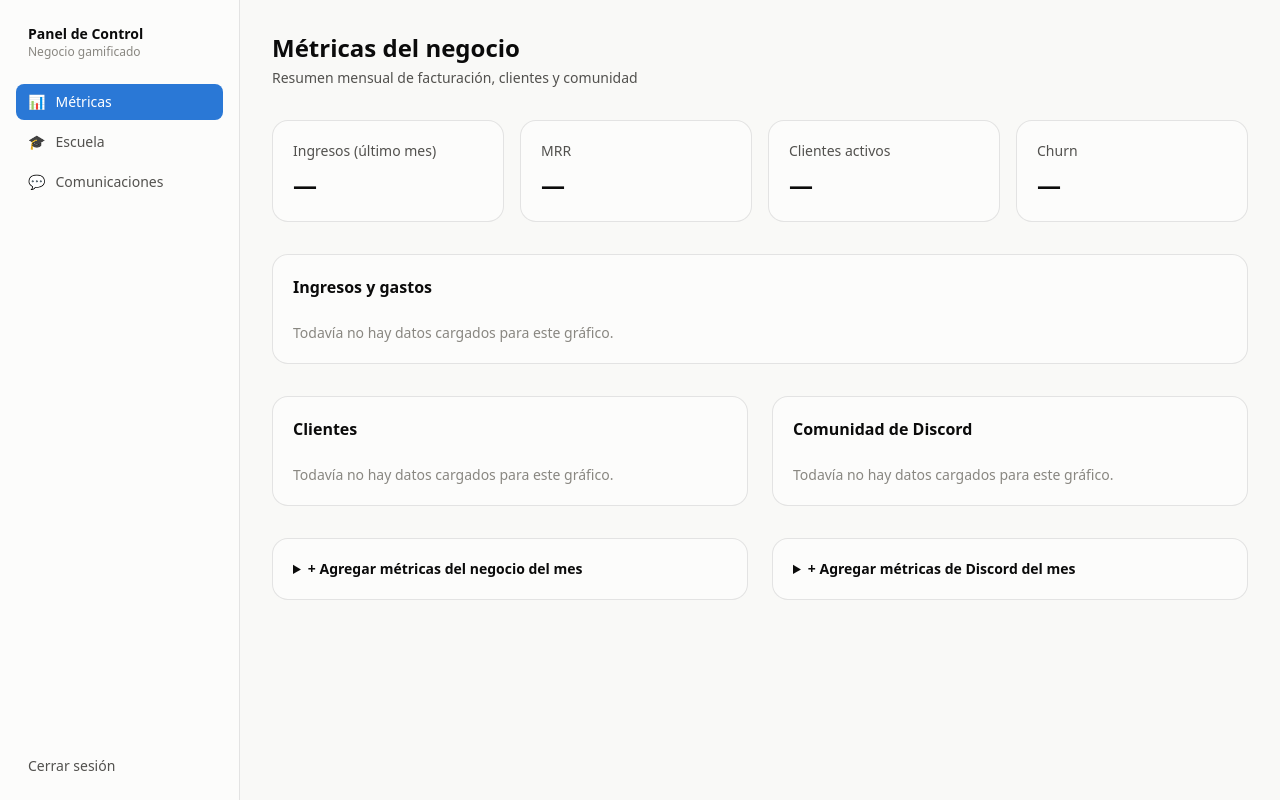
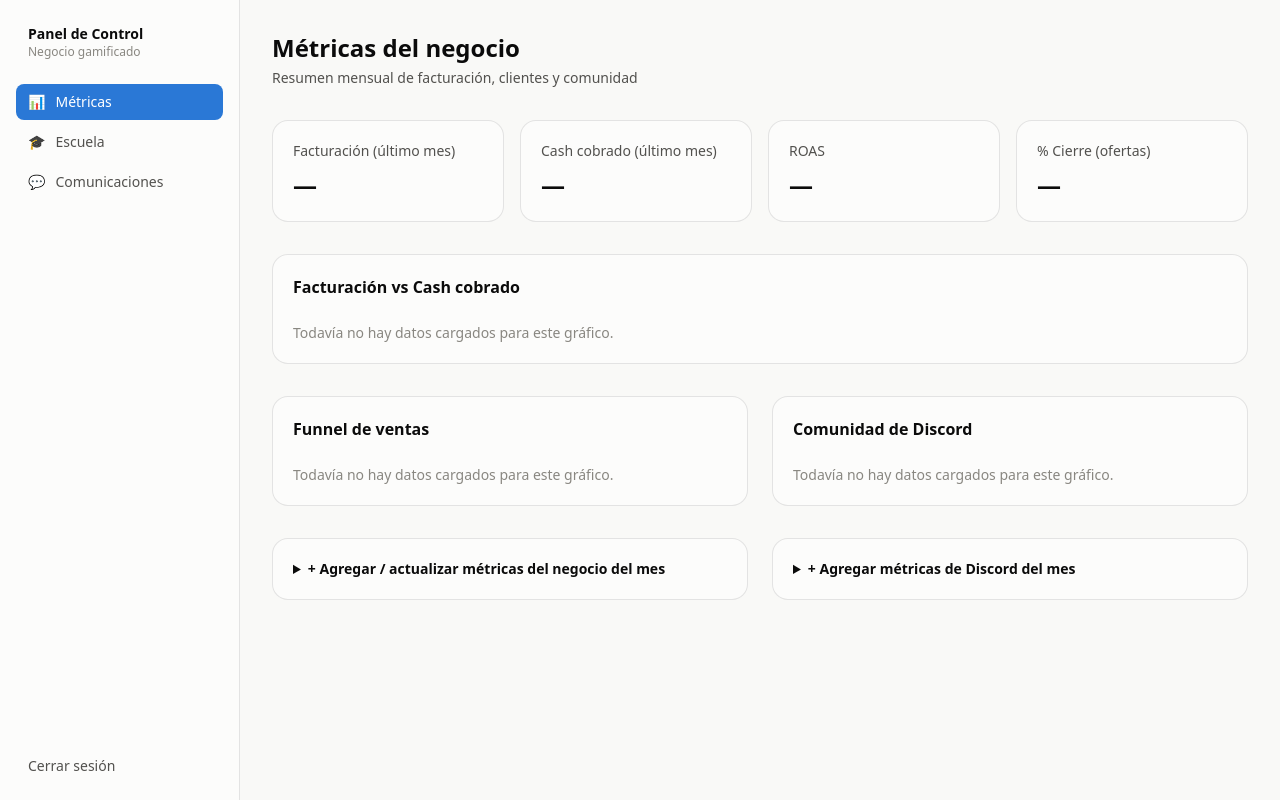
Before and after one commit to ricardods9512-pixel/Ricardo-DASHBOARD, a Next.js app: page / in a window 1280 px wide. Built offline with nearby package versions, Linux system fonts and the light colour scheme; no server answers; the database is empty.

Commit message:
Add files via upload

```diff
--- a/src/app/(dashboard)/metrics-actions.ts
+++ b/src/app/(dashboard)/metrics-actions.ts
@@ -13,16 +13,23 @@ function numOrNull(formData: FormData, key: string) {
 export async function addBusinessMetric(formData: FormData) {
   const supabase = await createClient()
 
-  const { error } = await supabase.from('business_metrics').insert({
-    month: formData.get('month') as string,
-    revenue: numOrNull(formData, 'revenue'),
-    expenses: numOrNull(formData, 'expenses'),
-    new_clients: numOrNull(formData, 'new_clients'),
-    active_clients: numOrNull(formData, 'active_clients'),
-    mrr: numOrNull(formData, 'mrr'),
-    churn_rate: numOrNull(formData, 'churn_rate'),
-    conversion_rate: numOrNull(formData, 'conversion_rate'),
-  })
+  const { error } = await supabase.from('business_metrics').upsert(
+    {
+      month: formData.get('month') as string,
+      ads_investment: numOrNull(formData, 'ads_investment'),
+      new_followers: numOrNull(formData, 'new_followers'),
+      conversations: numOrNull(formData, 'conversations'),
+      triage_scheduled: numOrNull(formData, 'triage_scheduled'),
+      triage_completed: numOrNull(formData, 'triage_completed'),
+      sales_calls_scheduled: numOrNull(formData, 'sales_calls_scheduled'),
+      sales_calls_completed: numOrNull(formData, 'sales_calls_completed'),
+      offers_given: numOrNull(formData, 'offers_given'),
+      offers_accepted: numOrNull(formData, 'offers_accepted'),
+      sales_amount: numOrNull(formData, 'sales_amount'),
+      cash_collected: numOrNull(formData, 'cash_collected'),
+    },
+    { onConflict: 'month' }
+  )
 
   if (error) throw new Error(error.message)
   revalidatePath('/')
--- a/src/app/(dashboard)/page.tsx
+++ b/src/app/(dashboard)/page.tsx
@@ -39,20 +39,27 @@ export default async function MetricasPage() {
   const latest = business[business.length - 1]
   const previous = business[business.length - 2]
 
-  const revenueDelta = pctDelta(latest?.revenue ?? null, previous?.revenue ?? null)
-  const activeDelta = pctDelta(latest?.active_clients ?? null, previous?.active_clients ?? null)
-  const mrrDelta = pctDelta(latest?.mrr ?? null, previous?.mrr ?? null)
+  const roas = (m?: BusinessMetric) =>
+    m?.ads_investment ? (m.sales_amount ?? 0) / m.ads_investment : null
+  const closePct = (m?: BusinessMetric) =>
+    m?.offers_given ? ((m.offers_accepted ?? 0) / m.offers_given) * 100 : null
+
+  const salesDelta = pctDelta(latest?.sales_amount ?? null, previous?.sales_amount ?? null)
+  const cashDelta = pctDelta(latest?.cash_collected ?? null, previous?.cash_collected ?? null)
+  const roasDelta = pctDelta(roas(latest), roas(previous))
 
   const businessChartData = business.map((m) => ({
     label: monthLabel.format(new Date(m.month)),
-    revenue: m.revenue ?? 0,
-    expenses: m.expenses ?? 0,
+    sales_amount: m.sales_amount ?? 0,
+    cash_collected: m.cash_collected ?? 0,
   }))
 
-  const clientsChartData = business.map((m) => ({
+  const funnelChartData = business.map((m) => ({
     label: monthLabel.format(new Date(m.month)),
-    active_clients: m.active_clients ?? 0,
-    new_clients: m.new_clients ?? 0,
+    sales_calls_scheduled: m.sales_calls_scheduled ?? 0,
+    sales_calls_completed: m.sales_calls_completed ?? 0,
+    offers_given: m.offers_given ?? 0,
+    offers_accepted: m.offers_accepted ?? 0,
   }))
 
   const discordChartData = discord.map((d) => ({
@@ -72,40 +79,40 @@ export default async function MetricasPage() {
 
       <div className="grid grid-cols-1 gap-4 sm:grid-cols-2 lg:grid-cols-4">
         <StatTile
-          label="Ingresos (último mes)"
-          value={latest?.revenue != null ? currency.format(latest.revenue) : '—'}
-          delta={revenueDelta !== null ? `${revenueDelta >= 0 ? '+' : ''}${revenueDelta.toFixed(1)}% vs mes anterior` : undefined}
-          deltaTone={revenueDelta !== null ? (revenueDelta >= 0 ? 'good' : 'bad') : 'neutral'}
+          label="Facturación (último mes)"
+          value={latest?.sales_amount != null ? currency.format(latest.sales_amount) : '—'}
+          delta={salesDelta !== null ? `${salesDelta >= 0 ? '+' : ''}${salesDelta.toFixed(1)}% vs mes anterior` : undefined}
+          deltaTone={salesDelta !== null ? (salesDelta >= 0 ? 'good' : 'bad') : 'neutral'}
         />
         <StatTile
-          label="MRR"
-          value={latest?.mrr != null ? currency.format(latest.mrr) : '—'}
-          delta={mrrDelta !== null ? `${mrrDelta >= 0 ? '+' : ''}${mrrDelta.toFixed(1)}% vs mes anterior` : undefined}
-          deltaTone={mrrDelta !== null ? (mrrDelta >= 0 ? 'good' : 'bad') : 'neutral'}
+          label="Cash cobrado (último mes)"
+          value={latest?.cash_collected != null ? currency.format(latest.cash_collected) : '—'}
+          delta={cashDelta !== null ? `${cashDelta >= 0 ? '+' : ''}${cashDelta.toFixed(1)}% vs mes anterior` : undefined}
+          deltaTone={cashDelta !== null ? (cashDelta >= 0 ? 'good' : 'bad') : 'neutral'}
         />
         <StatTile
-          label="Clientes activos"
-          value={latest?.active_clients != null ? String(latest.active_clients) : '—'}
-          delta={activeDelta !== null ? `${activeDelta >= 0 ? '+' : ''}${activeDelta.toFixed(1)}% vs mes anterior` : undefined}
-          deltaTone={activeDelta !== null ? (activeDelta >= 0 ? 'good' : 'bad') : 'neutral'}
+          label="ROAS"
+          value={roas(latest) != null ? `${roas(latest)!.toFixed(1)}x` : '—'}
+          delta={roasDelta !== null ? `${roasDelta >= 0 ? '+' : ''}${roasDelta.toFixed(1)}% vs mes anterior` : undefined}
+          deltaTone={roasDelta !== null ? (roasDelta >= 0 ? 'good' : 'bad') : 'neutral'}
         />
         <StatTile
-          label="Churn"
-          value={latest?.churn_rate != null ? `${latest.churn_rate}%` : '—'}
+          label="% Cierre (ofertas)"
+          value={closePct(latest) != null ? `${closePct(latest)!.toFixed(1)}%` : '—'}
           deltaTone="neutral"
         />
       </div>
 
       <section className="rounded-2xl border border-[var(--border)] bg-[var(--surface)] p-5">
         <div className="flex items-center justify-between">
-          <h2 className="text-base font-semibold">Ingresos y gastos</h2>
+          <h2 className="text-base font-semibold">Facturación vs Cash cobrado</h2>
         </div>
         {businessChartData.length > 0 ? (
           <TrendChart
             data={businessChartData}
             series={[
-              { key: 'revenue', label: 'Ingresos', color: 'var(--series-1)' },
-              { key: 'expenses', label: 'Gastos', color: 'var(--series-2)' },
+              { key: 'sales_amount', label: 'Facturación', color: 'var(--series-1)' },
+              { key: 'cash_collected', label: 'Cash cobrado', color: 'var(--series-2)' },
             ]}
             valueFormatter={(v) => currency.format(v)}
           />
@@ -116,13 +123,15 @@ export default async function MetricasPage() {
 
       <div className="grid grid-cols-1 gap-6 lg:grid-cols-2">
         <section className="rounded-2xl border border-[var(--border)] bg-[var(--surface)] p-5">
-          <h2 className="text-base font-semibold">Clientes</h2>
-          {clientsChartData.length > 0 ? (
+          <h2 className="text-base font-semibold">Funnel de ventas</h2>
+          {funnelChartData.length > 0 ? (
             <TrendChart
-              data={clientsChartData}
+              data={funnelChartData}
               series={[
-                { key: 'active_clients', label: 'Activos', color: 'var(--series-1)' },
-                { key: 'new_clients', label: 'Nuevos', color: 'var(--series-3)' },
+                { key: 'sales_calls_scheduled', label: 'Llamadas agendadas', color: 'var(--series-1)' },
+                { key: 'sales_calls_completed', label: 'Llamadas realizadas', color: 'var(--series-3)' },
+                { key: 'offers_given', label: 'Ofertas dadas', color: 'var(--series-2)' },
+                { key: 'offers_accepted', label: 'Ofertas aceptadas', color: 'var(--status-good)' },
               ]}
             />
           ) : (
@@ -149,17 +158,21 @@ export default async function MetricasPage() {
       <div className="grid grid-cols-1 gap-6 lg:grid-cols-2">
         <details className="rounded-2xl border border-[var(--border)] bg-[var(--surface)] p-5">
           <summary className="cursor-pointer text-sm font-semibold">
-            + Agregar métricas del negocio del mes
+            + Agregar / actualizar métricas del negocio del mes
           </summary>
           <form action={addBusinessMetric} className="mt-4 grid grid-cols-2 gap-3">
             <Field label="Mes" name="month" type="month" required />
-            <Field label="Ingresos" name="revenue" type="number" step="0.01" />
-            <Field label="Gastos" name="expenses" type="number" step="0.01" />
-            <Field label="MRR" name="mrr" type="number" step="0.01" />
-            <Field label="Clientes nuevos" name="new_clients" type="number" />
-            <Field label="Clientes activos" name="active_clients" type="number" />
-            <Field label="Churn %" name="churn_rate" type="number" step="0.01" />
-            <Field label="Conversión %" name="conversion_rate" type="number" step="0.01" />
+            <Field label="Inversión Ads" name="ads_investment" type="number" step="0.01" />
+            <Field label="Seguidores nuevos" name="new_followers" type="number" />
+            <Field label="Conversaciones" name="conversations" type="number" />
+            <Field label="Triajes agendados" name="triage_scheduled" type="number" />
+            <Field label="Triajes realizados" name="triage_completed" type="number" />
+            <Field label="Videollamadas agendadas" name="sales_calls_scheduled" type="number" />
+            <Field label="Videollamadas realizadas" name="sales_calls_completed" type="number" />
+            <Field label="Ofertas dadas" name="offers_given" type="number" />
+            <Field label="Ofertas aceptadas" name="offers_accepted" type="number" />
+            <Field label="Importe ventas" name="sales_amount" type="number" step="0.01" />
+            <Field label="Dinero recibido" name="cash_collected" type="number" step="0.01" />
             <SubmitButton />
           </form>
         </details>
```
Also changed, not shown: src/lib/data/types.ts (+11 -8 lines).
